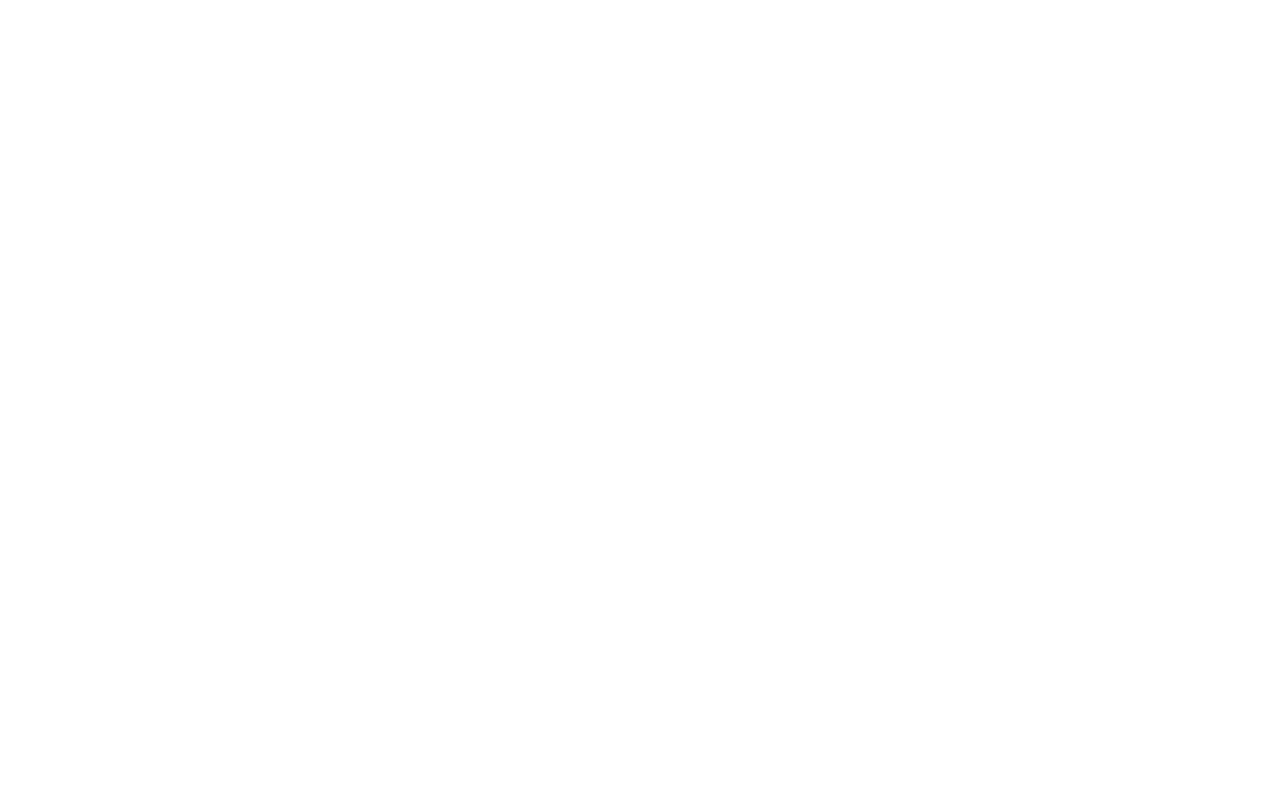
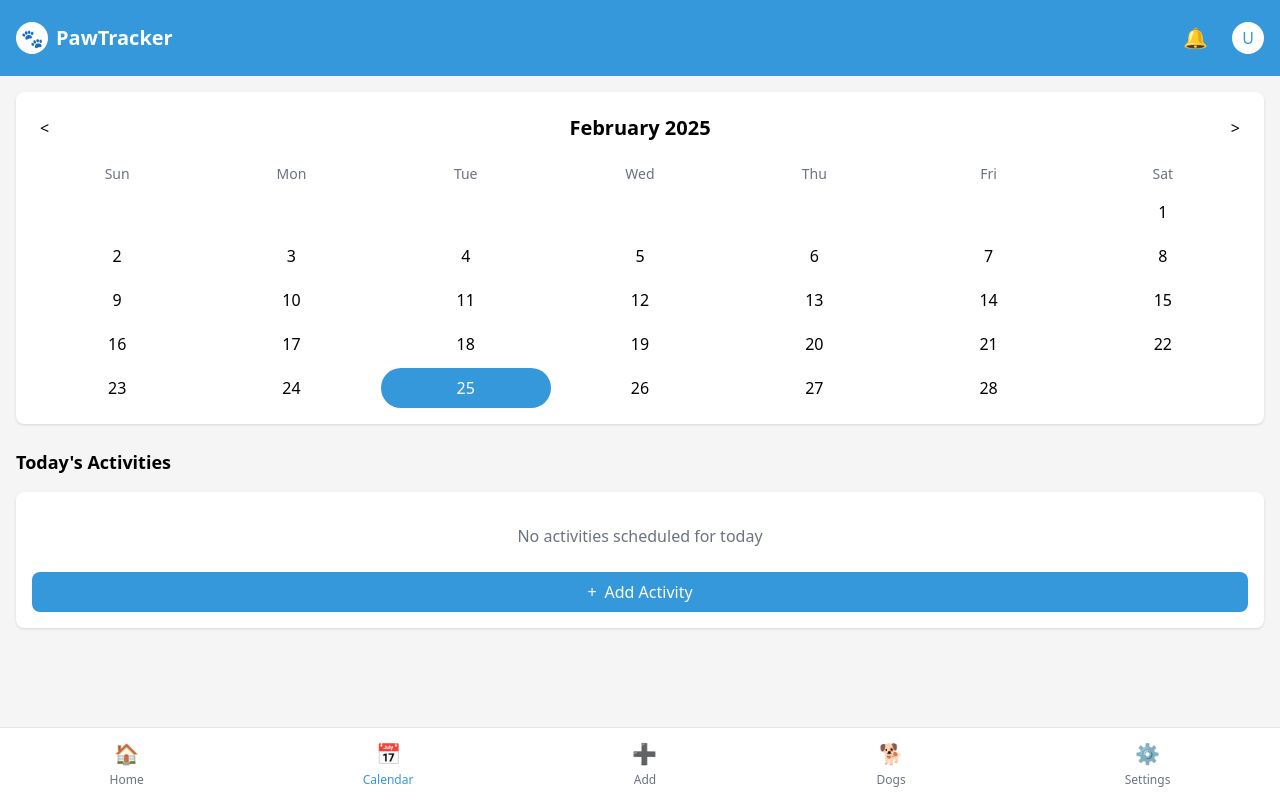
Before and after one commit to marcocardile/pawtracker, a React (Create React App) app: page /calendar in a window 1280 px wide. Before the commit this address had no page. Built offline with nearby package versions, Linux system fonts and the light colour scheme.

Commit message:
aggiunta pagina calendario

```diff
--- a/package.json
+++ b/package.json
@@ -9,6 +9,7 @@
     "@testing-library/jest-dom": "^6.6.3",
     "@testing-library/react": "^16.2.0",
     "@testing-library/user-event": "^13.5.0",
+    "date-fns": "^4.1.0",
     "dayjs": "^1.11.13",
     "firebase": "^11.3.1",
     "react": "^19.0.0",
--- a/src/App.js
+++ b/src/App.js
@@ -1,35 +1,43 @@
+// src/App.js
 import React from 'react';
 import { BrowserRouter as Router, Routes, Route } from 'react-router-dom';
+import Layout from './components/layout/Layout';
+import Calendar from './pages/Calendar';
 
 function Home() {
   return (
-    <div className="min-h-screen flex items-center justify-center bg-light">
-      <div className="text-center">
+    <Layout>
+      <div className="mt-10 text-center">
         <div className="inline-flex items-center justify-center w-16 h-16 bg-primary rounded-full text-white text-2xl mb-4">
           🐾
         </div>
         <h1 className="text-3xl font-bold text-dark">PawTracker</h1>
         <p className="text-gray-600 mt-2">Your dog's life, organized</p>
 
-        {/* Demo buttons */}
-        <div className="mt-8 flex space-x-4 justify-center">
-          <button className="bg-primary hover:bg-primary/80 text-white font-medium py-2 px-6 rounded-lg">
-            Login
-          </button>
-          <button className="bg-white border border-primary text-primary font-medium py-2 px-6 rounded-lg hover:bg-gray-50">
-            Sign Up
-          </button>
-        </div>
-
-        {/* Tailwind color check */}
-        <div className="mt-8 flex justify-center space-x-2">
-          <div className="w-8 h-8 rounded-full bg-primary"></div>
-          <div className="w-8 h-8 rounded-full bg-secondary"></div>
-          <div className="w-8 h-8 rounded-full bg-success"></div>
-          <div className="w-8 h-8 rounded-full bg-warning"></div>
+        <div className="mt-8 grid grid-cols-2 gap-4">
+          <div className="bg-white p-6 rounded-lg shadow-md">
+            <div className="text-2xl mb-2">📅</div>
+            <h2 className="font-bold">Calendar</h2>
+            <p className="text-sm text-gray-600">Track daily activities</p>
+          </div>
+          <div className="bg-white p-6 rounded-lg shadow-md">
+            <div className="text-2xl mb-2">🐕</div>
+            <h2 className="font-bold">Dog Profile</h2>
+            <p className="text-sm text-gray-600">Manage your pet's info</p>
+          </div>
+          <div className="bg-white p-6 rounded-lg shadow-md">
+            <div className="text-2xl mb-2">💉</div>
+            <h2 className="font-bold">Health</h2>
+            <p className="text-sm text-gray-600">Track vaccinations & checkups</p>
+          </div>
+          <div className="bg-white p-6 rounded-lg shadow-md">
+            <div className="text-2xl mb-2">✨</div>
+            <h2 className="font-bold">Assistant</h2>
+            <p className="text-sm text-gray-600">Personalized advice</p>
+          </div>
         </div>
       </div>
-    </div>
+    </Layout>
   );
 }
 
@@ -38,6 +46,7 @@
     <Router>
       <Routes>
         <Route path="/" element={<Home />} />
+        <Route path="/calendar" element={<Calendar />} />
       </Routes>
     </Router>
   );
--- /dev/null
+++ b/src/components/layout/Header.js
@@ -0,0 +1,29 @@
+// src/components/layout/Header.js
+import React from 'react';
+import { Link } from 'react-router-dom';
+
+function Header() {
+  return (
+    <header className="bg-primary text-white p-4">
+      <div className="container mx-auto flex justify-between items-center">
+        <Link to="/" className="flex items-center space-x-2">
+          <div className="w-8 h-8 bg-white rounded-full flex items-center justify-center">
+            <span className="text-primary text-lg">🐾</span>
+          </div>
+          <span className="font-bold text-xl">PawTracker</span>
+        </Link>
+
+        <div className="flex items-center space-x-4">
+          <button className="p-2">
+            <span className="text-xl">🔔</span>
+          </button>
+          <div className="w-8 h-8 bg-white rounded-full flex items-center justify-center text-primary">
+            <span>U</span>
+          </div>
+        </div>
+      </div>
+    </header>
+  );
+}
+
+export default Header;
--- /dev/null
+++ b/src/components/layout/Layout.js
@@ -0,0 +1,18 @@
+// src/components/layout/Layout.js
+import React from 'react';
+import Header from './Header';
+import Navigation from './Navigation';
+
+function Layout({ children }) {
+  return (
+    <div className="min-h-screen bg-light">
+      <Header />
+      <main className="container mx-auto p-4 pb-20">
+        {children}
+      </main>
+      <Navigation />
+    </div>
+  );
+}
+
+export default Layout;
--- /dev/null
+++ b/src/components/layout/Navigation.js
@@ -0,0 +1,37 @@
+// src/components/layout/Navigation.js
+import React from 'react';
+import { Link, useLocation } from 'react-router-dom';
+
+function Navigation() {
+  const location = useLocation();
+
+  // Funzione per determinare se un link è attivo
+  const isActive = (path) => location.pathname === path;
+
+  return (
+    <nav className="bg-white border-t fixed bottom-0 left-0 right-0 z-10">
+      <div className="container mx-auto flex justify-around">
+        <NavItem to="/" icon="🏠" label="Home" isActive={isActive('/')} />
+        <NavItem to="/calendar" icon="📅" label="Calendar" isActive={isActive('/calendar')} />
+        <NavItem to="/add" icon="➕" label="Add" isActive={isActive('/add')} />
+        <NavItem to="/dogs" icon="🐕" label="Dogs" isActive={isActive('/dogs')} />
+        <NavItem to="/profile" icon="⚙️" label="Settings" isActive={isActive('/profile')} />
+      </div>
+    </nav>
+  );
+}
+
+// Componente di supporto per gli elementi della barra di navigazione
+function NavItem({ to, icon, label, isActive }) {
+  return (
+    <Link
+      to={to}
+      className={`flex flex-col items-center p-3 ${isActive ? 'text-primary' : 'text-gray-500'}`}
+    >
+      <span className="text-xl">{icon}</span>
+      <span className="text-xs mt-1">{label}</span>
+    </Link>
+  );
+}
+
+export default Navigation;
--- /dev/null
+++ b/src/pages/Calendar.js
@@ -0,0 +1,97 @@
+// src/pages/Calendar.js
+import React, { useState } from 'react';
+import { format, addMonths, subMonths } from 'date-fns';
+import Layout from '../components/layout/Layout';
+
+function Calendar() {
+  const [currentMonth, setCurrentMonth] = useState(new Date());
+
+  // Gestori per navigare tra i mesi
+  const nextMonth = () => setCurrentMonth(addMonths(currentMonth, 1));
+  const prevMonth = () => setCurrentMonth(subMonths(currentMonth, 1));
+
+  // Array con i nomi dei giorni della settimana
+  const weekdays = ['Sun', 'Mon', 'Tue', 'Wed', 'Thu', 'Fri', 'Sat'];
+
+  // Genera i giorni del mese
+  const generateCalendarDays = () => {
+    const firstDayOfMonth = new Date(currentMonth.getFullYear(), currentMonth.getMonth(), 1);
+    const lastDayOfMonth = new Date(currentMonth.getFullYear(), currentMonth.getMonth() + 1, 0);
+    const startDay = firstDayOfMonth.getDay();
+    const daysInMonth = lastDayOfMonth.getDate();
+
+    const days = [];
+    // Spazi vuoti per i giorni precedenti al primo del mese
+    for (let i = 0; i < startDay; i++) {
+      days.push(<div key={`empty-${i}`} className="p-2"></div>);
+    }
+
+    // Giorni del mese
+    for (let day = 1; day <= daysInMonth; day++) {
+      const isToday = new Date().getDate() === day &&
+                      new Date().getMonth() === currentMonth.getMonth() &&
+                      new Date().getFullYear() === currentMonth.getFullYear();
+
+      days.push(
+        <div
+          key={day}
+          className={`p-2 text-center ${isToday ? 'bg-primary text-white rounded-full' : ''}`}
+        >
+          {day}
+        </div>
+      );
+    }
+
+    return days;
+  };
+
+  return (
+    <Layout>
+      <div className="bg-white rounded-lg shadow p-4">
+        <div className="flex justify-between items-center mb-4">
+          <button
+            onClick={prevMonth}
+            className="p-2 hover:bg-gray-100 rounded-full"
+          >
+            &lt;
+          </button>
+          <h2 className="text-xl font-bold">
+            {format(currentMonth, 'MMMM yyyy')}
+          </h2>
+          <button
+            onClick={nextMonth}
+            className="p-2 hover:bg-gray-100 rounded-full"
+          >
+            &gt;
+          </button>
+        </div>
+
+        <div className="grid grid-cols-7 gap-1 mb-2">
+          {weekdays.map(day => (
+            <div key={day} className="text-center font-medium text-gray-500 text-sm">
+              {day}
+            </div>
+          ))}
+        </div>
+
+        <div className="grid grid-cols-7 gap-1">
+          {generateCalendarDays()}
+        </div>
+      </div>
+
+      <div className="mt-6">
+        <h3 className="text-lg font-bold mb-4">Today's Activities</h3>
+        <div className="bg-white rounded-lg shadow p-4">
+          <div className="text-center text-gray-500 py-4">
+            No activities scheduled for today
+          </div>
+          <button className="w-full mt-2 bg-primary text-white rounded-lg py-2 flex items-center justify-center">
+            <span className="mr-2">+</span> Add Activity
+          </button>
+        </div>
+      </div>
+    </Layout>
+  );
+}
+
+export default Calendar;
```
Also changed, not shown: 1 other file (tests, documents, lock files or other folders).
